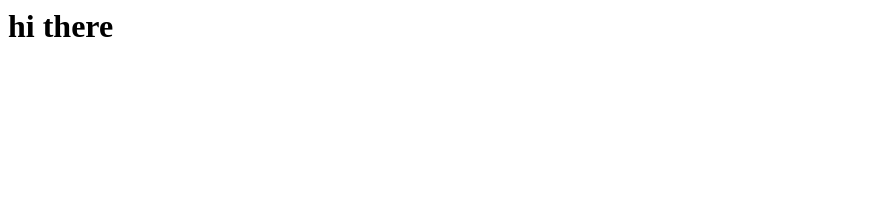
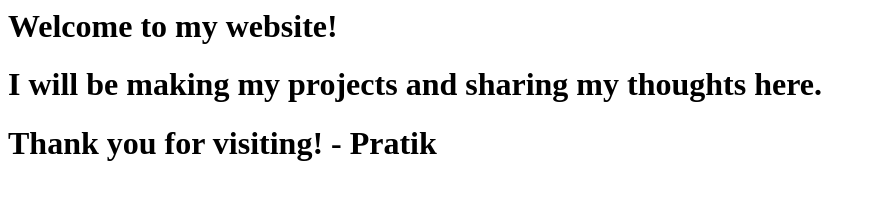
Before and after one commit to PratikKharelx2/pratikkharelx2.github.io, a plain HTML site: page index.html in a window 1280 px wide. Shown: the whole page, without its empty margins (0-876 px from the left). Drawn offline with Linux system fonts and the light colour scheme.

Commit message:
testing this bug?

```diff
--- a/index.html
+++ b/index.html
@@ -1,6 +1,8 @@
 <head></head>
 
 <body>
-<h1>hi there</h1>
+<h1>Welcome to my website!</h1>
+<h1>I will be making my projects and sharing my thoughts here.</h1>
+<h1>Thank you for visiting! - Pratik</h1>
 
 </body>
```
